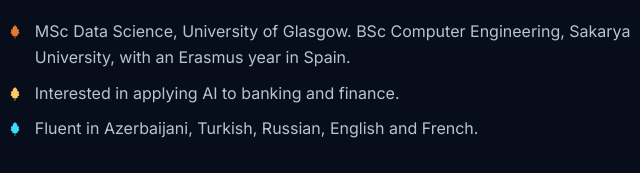
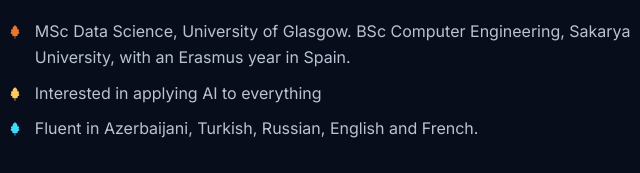
Before and after one commit to garibli/garibli.github.io, a plain HTML site: page index.html in a window 1280 px wide. Shown: the part 1203-1376 px from the top of the page, 534-1174 px from the left. Drawn offline with Linux system fonts and the light colour scheme; animation ran at ten frames a second.

```diff
--- a/index.html
+++ b/index.html
@@ -489,7 +489,7 @@ footer svg{width:14px;height:14px;display:inline-block;vertical-align:-2px;margi
       <p class="lead reveal">I am an AI and data scientist who builds complete systems, from data pipelines to trained models to live products. I shipped a production mobile app on my own, built ML pipelines on real client data, and now research privacy and governance in federated learning as a PhD student at the University of Glasgow.</p>
       <ul class="facts reveal">
         <li><svg viewBox="-12 -12 24 24"><path fill="#e8772e" d="M0,-10 C3,-8 4,-6 3.5,-4 C6,-5 7,-2 5,0 C7.5,0 7,3 4,3.5 C5,6 2,7 0.6,6 L0.5,10 L-0.5,10 L-0.6,6 C-2,7 -5,6 -4,3.5 C-7,3 -7.5,0 -5,0 C-7,-2 -6,-5 -3.5,-4 C-4,-6 -3,-8 0,-10 Z"/></svg>MSc Data Science, University of Glasgow. BSc Computer Engineering, Sakarya University, with an Erasmus year in Spain.</li>
-        <li><svg viewBox="-12 -12 24 24"><path fill="#ffc861" d="M0,-10 C3,-8 4,-6 3.5,-4 C6,-5 7,-2 5,0 C7.5,0 7,3 4,3.5 C5,6 2,7 0.6,6 L0.5,10 L-0.5,10 L-0.6,6 C-2,7 -5,6 -4,3.5 C-7,3 -7.5,0 -5,0 C-7,-2 -6,-5 -3.5,-4 C-4,-6 -3,-8 0,-10 Z"/></svg>Interested in applying AI to banking and finance.</li>
+        <li><svg viewBox="-12 -12 24 24"><path fill="#ffc861" d="M0,-10 C3,-8 4,-6 3.5,-4 C6,-5 7,-2 5,0 C7.5,0 7,3 4,3.5 C5,6 2,7 0.6,6 L0.5,10 L-0.5,10 L-0.6,6 C-2,7 -5,6 -4,3.5 C-7,3 -7.5,0 -5,0 C-7,-2 -6,-5 -3.5,-4 C-4,-6 -3,-8 0,-10 Z"/></svg>Interested in applying AI to everything</li>
         <li><svg viewBox="-12 -12 24 24"><path fill="#3ddcff" d="M0,-10 C3,-8 4,-6 3.5,-4 C6,-5 7,-2 5,0 C7.5,0 7,3 4,3.5 C5,6 2,7 0.6,6 L0.5,10 L-0.5,10 L-0.6,6 C-2,7 -5,6 -4,3.5 C-7,3 -7.5,0 -5,0 C-7,-2 -6,-5 -3.5,-4 C-4,-6 -3,-8 0,-10 Z"/></svg>Fluent in Azerbaijani, Turkish, Russian, English and French.</li>
       </ul>
       <div class="stats reveal">
```
